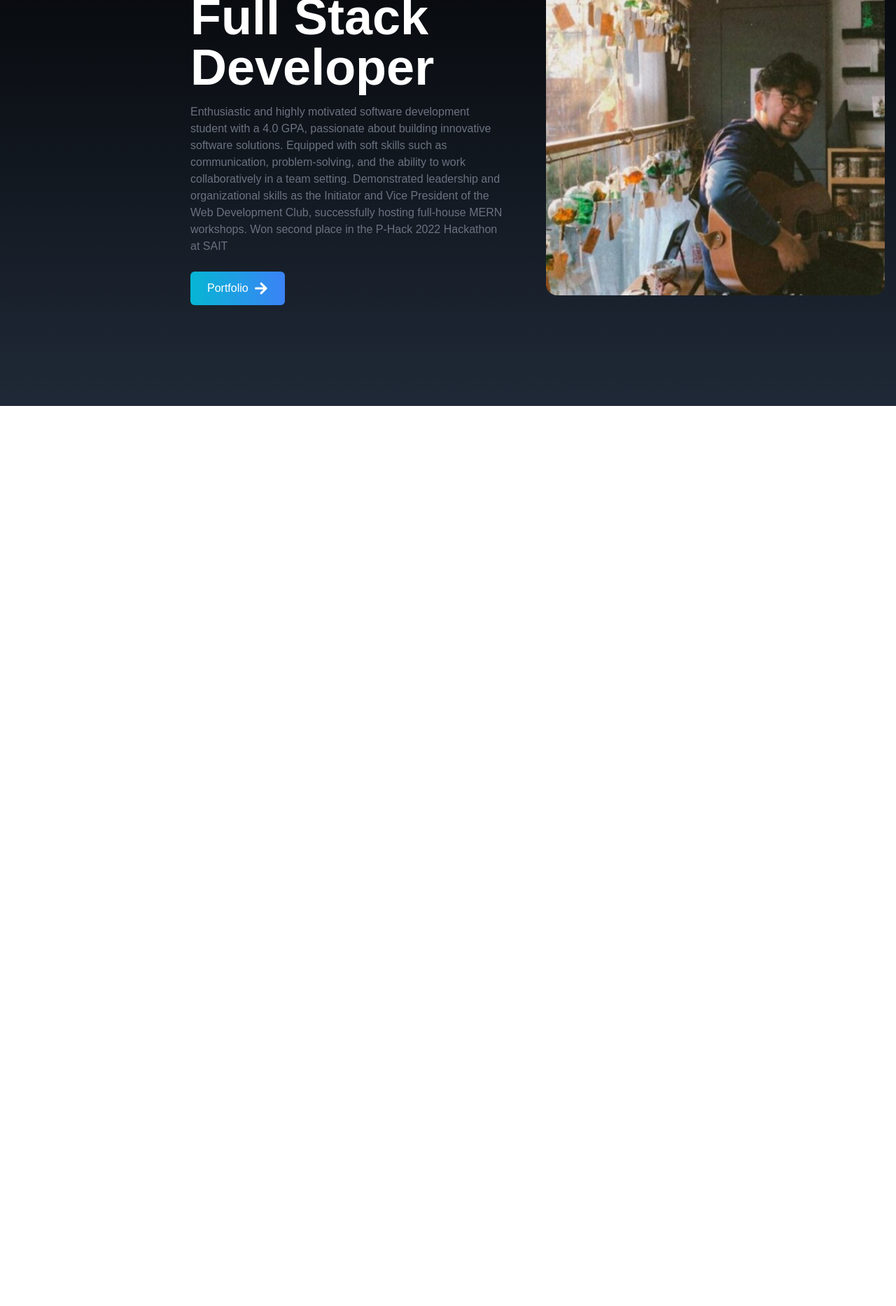
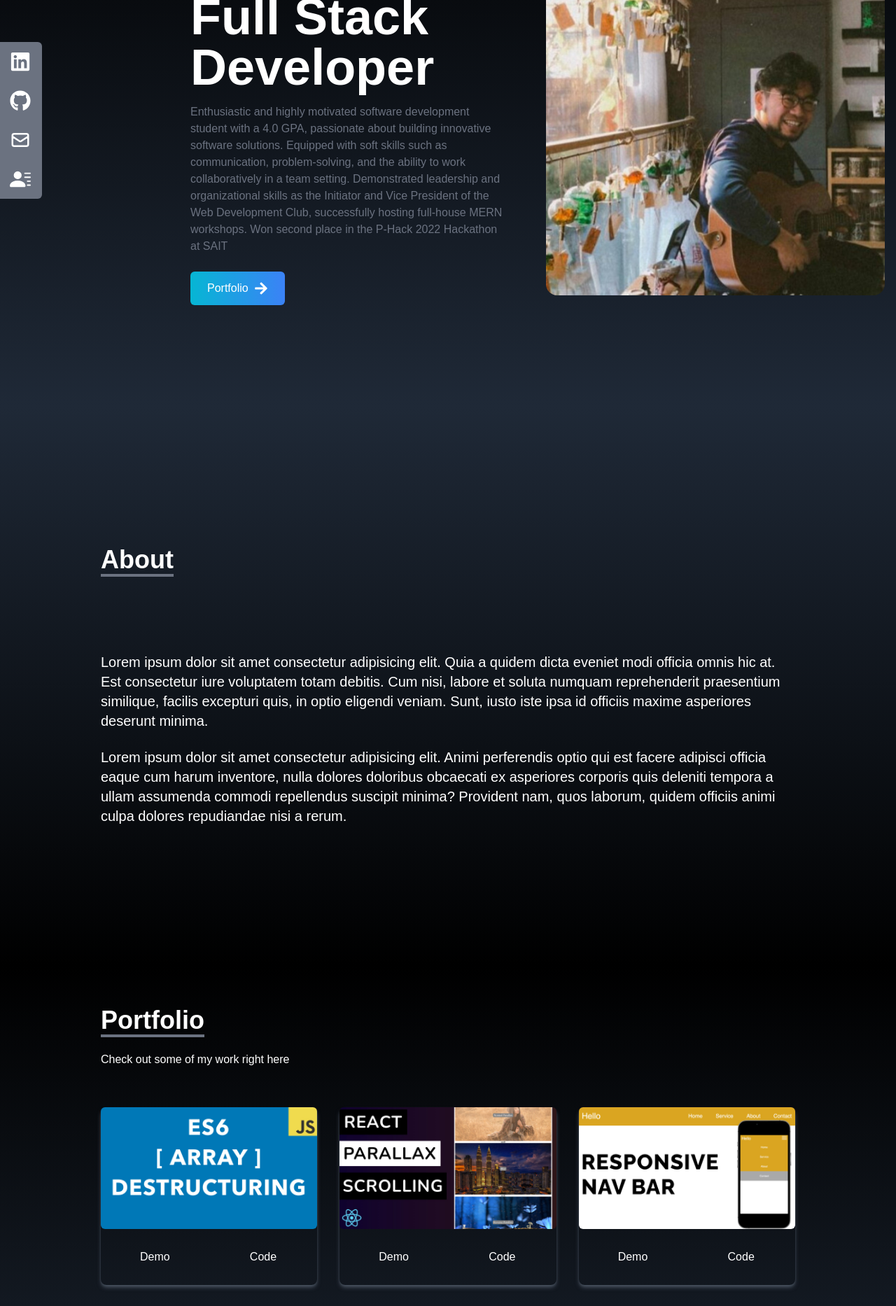
Before and after one commit to alexltyt/own-portfolio, a React (Create React App) app: page / in a window 1280 px wide. Shown: the part 220-2086 px from the top of the page at 70% size. Before the commit the page ends 800 px from the top, so only its background shows below. Built offline with nearby package versions, Linux system fonts and the light colour scheme.

Commit message:
added About.jsx and Portfolio.jsx

```diff
--- a/src/App.js
+++ b/src/App.js
@@ -1,12 +1,21 @@
 import './App.css';
+import About from "./components/About";
+import Experience from "./components/Experience";
 import Home from "./components/Home";
 import NavBar from './components/NavBar';
+import Portfolio from "./components/Portfolio";
+import SocialLinks from "./components/SocialLinks";
 
 function App() {
   return (
     <div>
       <NavBar />
       <Home />
+      <About />
+      <Portfolio />
+      <Experience />
+
+      <SocialLinks />
     </div>
   );
 }
--- /dev/null
+++ b/src/components/About.jsx
@@ -0,0 +1,24 @@
+import React from 'react'
+
+const About = () => {
+  return (
+    <div name="about" className="w-full h-screen bg-gradient-to-b from-gray-800 to-black text-white">
+        <div className="max-w-screen-lg p-4 mx-auto flex flex-col justify-center w-full h-full">
+            <div className="pb-8">
+                <p className="text-4xl font-bold inline border-b-4 border-gray-500">
+                    About
+                </p>
+            </div>
+            <p className="text-xl mt-20 ">
+                Lorem ipsum dolor sit amet consectetur adipisicing elit. Quia a quidem dicta eveniet modi officia omnis hic at. Est consectetur iure voluptatem totam debitis. Cum nisi, labore et soluta numquam reprehenderit praesentium similique, facilis excepturi quis, in optio eligendi veniam. Sunt, iusto iste ipsa id officiis maxime asperiores deserunt minima.
+            </p>
+            <br/>
+            <p className="text-xl">
+                Lorem ipsum dolor sit amet consectetur adipisicing elit. Animi perferendis optio qui est facere adipisci officia eaque cum harum inventore, nulla dolores doloribus obcaecati ex asperiores corporis quis deleniti tempora a ullam assumenda commodi repellendus suscipit minima? Provident nam, quos laborum, quidem officiis animi culpa dolores repudiandae nisi a rerum.
+            </p>
+        </div>
+    </div>
+  )
+}
+
+export default About
--- /dev/null
+++ b/src/components/Portfolio.jsx
@@ -0,0 +1,72 @@
+import React from "react";
+import arrayDestruct from "../assets/portfolio/arrayDestruct.jpg";
+import installNode from "../assets/portfolio/installNode.jpg";
+import navbar from "../assets/portfolio/navbar.jpg";
+import reactParallax from "../assets/portfolio/reactParallax.jpg";
+import reactSmooth from "../assets/portfolio/reactSmooth.jpg";
+import reactWeather from "../assets/portfolio/reactWeather.jpg";
+
+const Portfolio = () => {
+  const portfolio = [
+    {
+      id: 1,
+      src: arrayDestruct,
+    },
+    {
+      id: 2,
+      src: reactParallax,
+    },
+    {
+      id: 3,
+      src: navbar,
+    },
+    {
+      id: 4,
+      src: reactSmooth,
+    },
+    {
+      id: 5,
+      src: installNode,
+    },
+    {
+      id: 6,
+      src: reactWeather,
+    },
+  ];
+  return (
+    <div
+      name="portfolio"
+      className=" bg-gradient-to-b from-black to-gray-800 w-full text-white md:h-screen"
+    >
+      <div className=" max-w-screen-lg p-4 mx-auto flex flex-col justify-center w-full h-full">
+        <div className="pb-8">
+          <p className=" text-4xl font-bold inline border-b-4 border-gray-500">
+            Portfolio
+          </p>
+          <p className="py-6">Check out some of my work right here</p>
+        </div>
+        <div  className="grid sm:grid-cols-2 md:grid-cols-3 gap-8 px-12 sm:px-0">
+        {portfolio.map(({ id, src }) => (
+            <div key={id} className="shadow-md shadow-gray-600 rounded-lg">
+              <img
+                src={src}
+                alt=""
+                className="rounded-md duration-200 hover:scale-105"
+              />
+              <div className="flex items-center justify-center">
+                <button className=" w-1/2 px-6 py-3 m-4 duration-200 hover:scale-105">
+                  Demo
+                </button>
+                <button className=" w-1/2 px-6 py-3 m-4 duration-200 hover:scale-105">
+                  Code
+                </button>
+              </div>
+            </div>
+        ))}
+        </div>
+      </div>
+    </div>
+  );
+};
+
+export default Portfolio;
--- /dev/null
+++ b/src/components/SocialLinks.jsx
@@ -0,0 +1,72 @@
+import React from "react";
+import { FaGithub, FaLinkedin } from "react-icons/fa";
+import { HiOutlineMail } from "react-icons/hi";
+import { BsFillPersonLinesFill } from "react-icons/bs";
+
+const SocialLinks = () => {
+  const links = [
+    {
+      id: 1,
+      child: (
+        <>
+          LinkedIn <FaLinkedin size={30} />
+        </>
+      ),
+      href: "https://www.linkedin.com/in/shek-yin-leung-7843421b7/",
+      style: "rounded-tr-md"
+    },
+    {
+        id: 2,
+        child: (
+          <>
+            Github <FaGithub size={30} />
+          </>
+        ),
+        href: "https://github.com/alexltyt"
+      },
+      {
+        id: 3,
+        child: (
+          <>
+            Email <HiOutlineMail size={30} />
+          </>
+        ),
+        href: "mailto:alexltytca@gmail.com",
+      },
+      {
+        id: 4,
+        child: (
+          <>
+            Resume <BsFillPersonLinesFill size={30} />
+          </>
+        ),
+        href: "/Shek_Yin_Leung_Junior_Developer.pdf",
+        style: "rounded-br-md",
+        download: true
+      }
+  ];
+  return (
+    <div className="hidden lg:flex flex-col top-[35%] left-0 fixed">
+      <ul>
+
+        {links.map(({id,child,href,style,download}) => (
+            <li key={id} className={"flex justify-between items-center w-40 h-14 px-4 ml-[-100px] hover:ml-[-10px] hover:rounded-md duration-300 bg-gray-500" +" "+style}>
+          <a
+            href={href}
+            className="flex justify-between items-center w-full text-white"
+            download={download}
+            target="_blank"
+            rel="noreferrer"
+          >
+            {child}
+          </a>
+        </li>
+        ))}
+
+
+      </ul>
+    </div>
+  );
+};
+
+export default SocialLinks;
```
Also changed, not shown: 1 other file (tests, documents, lock files or other folders).
